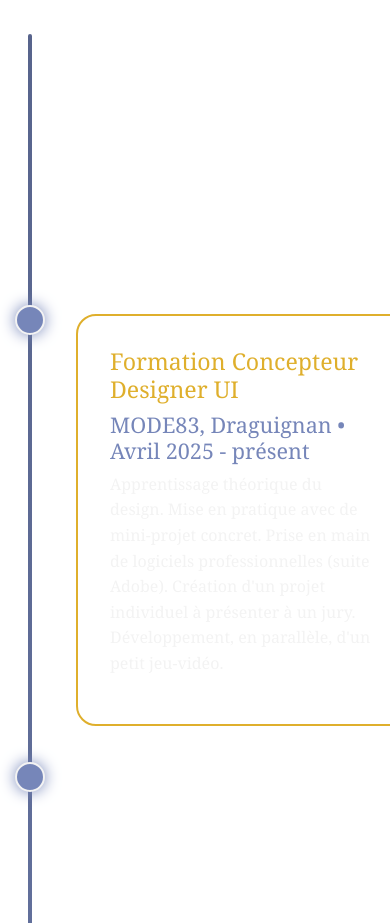
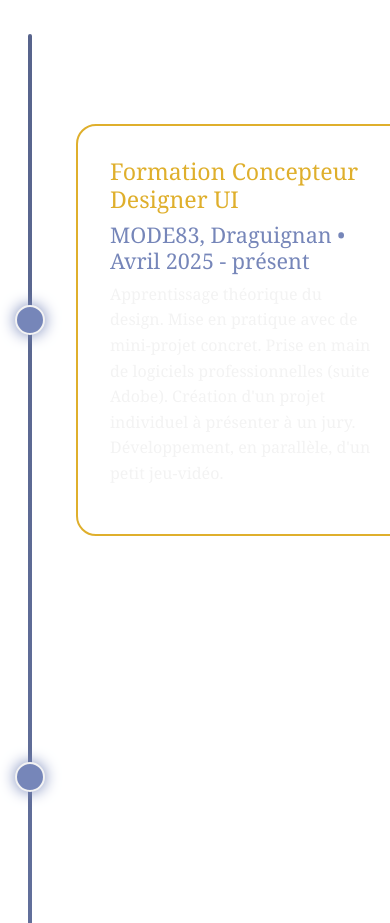
Before and after one commit to Naukise/CV, a plain HTML site: page index.html in a window 390 px wide. Shown: the part 3660-4583 px from the top of the page. Drawn offline with nearby package versions, Linux system fonts and the light colour scheme.

Commit message:
Update styles.css
Meilleure mise en forme de la section Formation en Reponsive

```diff
--- a/css/styles.css
+++ b/css/styles.css
@@ -934,7 +934,7 @@ section {
     .formation-timeline-item {
         width: calc(100% - 32px);
         left: 64px !important;
-        transform: translateY(200px)!important;
+        transform: translateY(10px)!important;
         text-align: left !important;
         margin: 3rem 0;
     }
```
